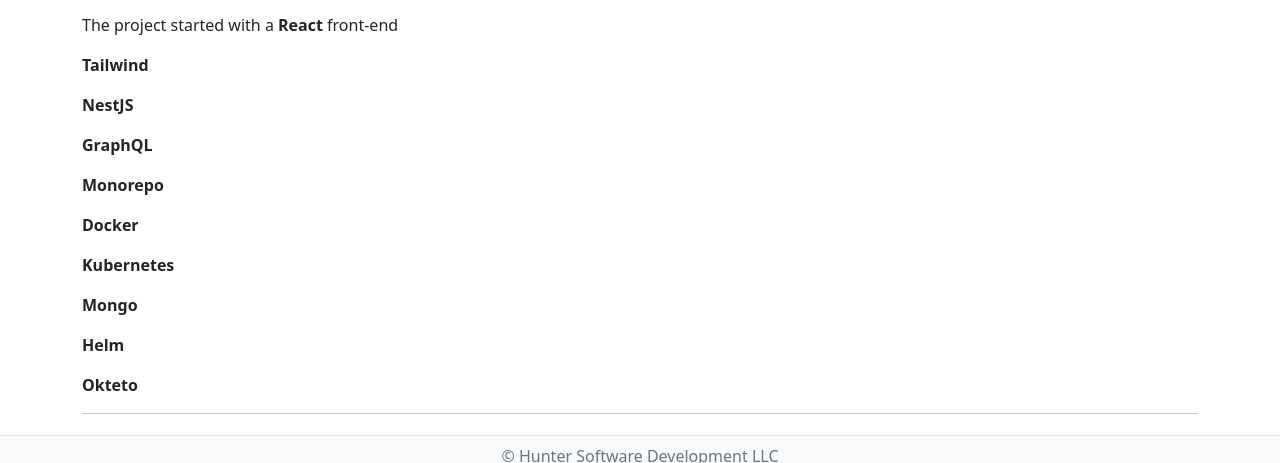
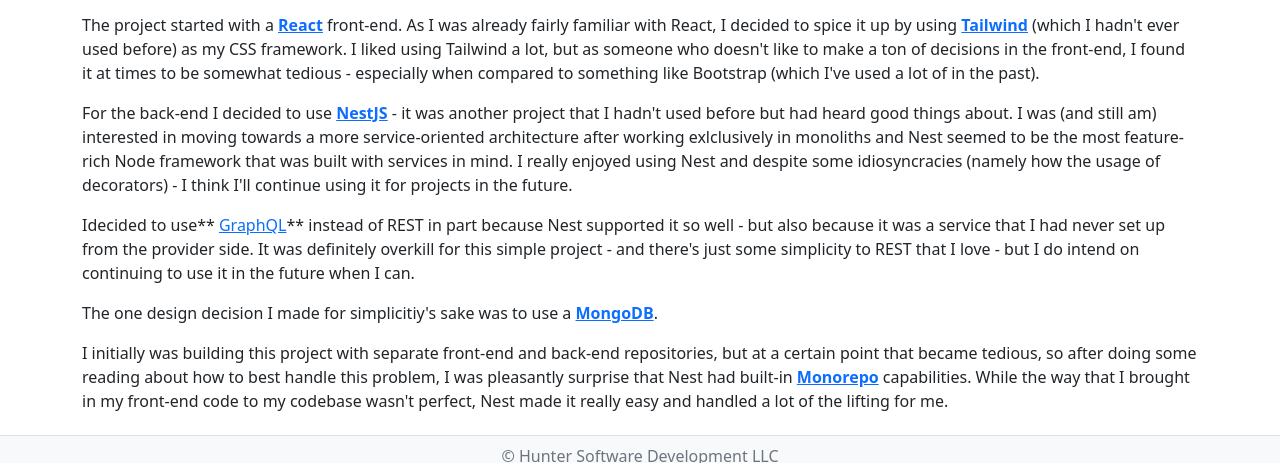
Before and after one commit to Hunter-Software-Development/huntersoftware.dev, a Gatsby site: page /blog/building-a-dead-mans-switch/ in a window 1280 px wide. Shown: the part 252-715 px from the top of the page. Built offline with nearby package versions, Linux system fonts and the light colour scheme; Gatsby itself is replaced by a stand-in of ours; some packages are replaced by stand-ins of ours.

Commit message:
Update Blog “building-a-dead-mans-switch/index” 🚼

```diff
--- a/src/content/blog/building-a-dead-mans-switch/index.md
+++ b/src/content/blog/building-a-dead-mans-switch/index.md
@@ -5,22 +5,18 @@
 ---
 I built the prototype for Dead Man's Switch  over several off-and-on months using a smorgasbord of technologies that I wanted to learn or improve in.
 
-The project started with a **React** front-end
+The project started with a **[React](https://reactjs.org/)** front-end.  As I was already fairly familiar with React, I decided to spice it up by using **[Tailwind](https://tailwindcss.com/)** (which I hadn't ever used before) as my CSS framework.  I liked using Tailwind a lot, but as someone who doesn't like to make a ton of decisions in the front-end, I found it at times to be somewhat tedious - especially when compared to something like Bootstrap (which I've used a lot of in the past).
 
-**Tailwind**
 
-**NestJS**
 
-**GraphQL**
+For the back-end I decided to use **[NestJS](https://nestjs.com/)** - it was another project that I hadn't used before but had heard good things about.  I was (and still am) interested in moving towards a more service-oriented architecture after working exlclusively in monoliths and Nest seemed to be the most feature-rich Node framework that was built with services in mind.  I really enjoyed using Nest and despite some idiosyncracies (namely how the usage of decorators) - I think I'll continue using it for projects in the future.
 
-**Monorepo**
+Idecided to use** [GraphQL](https://graphql.org/)** instead of REST in part because Nest supported it so well - but also because it was a service that I had never set up from the provider side.  It was definitely overkill for this simple project - and there's just some simplicity to REST that I love - but I do intend on continuing to use it in the future when I can.
 
-**Docker**
+The one design decision I made for simplicitiy's sake was to use a **[MongoDB](https://www.mongodb.com/)**.
 
-**Kubernetes**
+I initially was building this project with separate front-end and back-end repositories, but at a certain point that became tedious, so after doing some reading about how to best handle this problem, I was pleasantly surprise that Nest had built-in **[Monorepo](https://docs.nestjs.com/cli/monorepo)** capabilities.  While the way that I brought in my front-end code to my codebase wasn't perfect, Nest made it really easy and handled a lot of the lifting for me.
 
-**Mongo**
+Finally, I wanted to use this project to extend some of my dev-ops knowledge, so I used **[Docker](https://www.docker.com/)** to containerize the project and ultimately used **[Kubernetes](https://kubernetes.io/)** (with **[Helm](https://helm.sh/)**'s help) to orchestrate.  I ended up using **[Okteto](https://www.okteto.com/)** for PR builds (and because they have a free tier) and am super happy with their service.
 
-**Helm**
-
-**Okteto**
+Thank you for making it this far.  You can view the project [here](https://dms.huntersoftware.dev).
```
